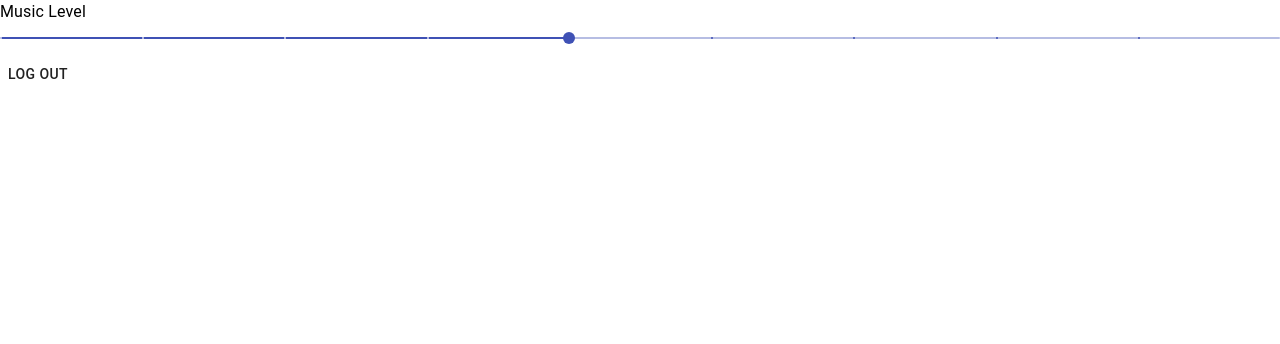
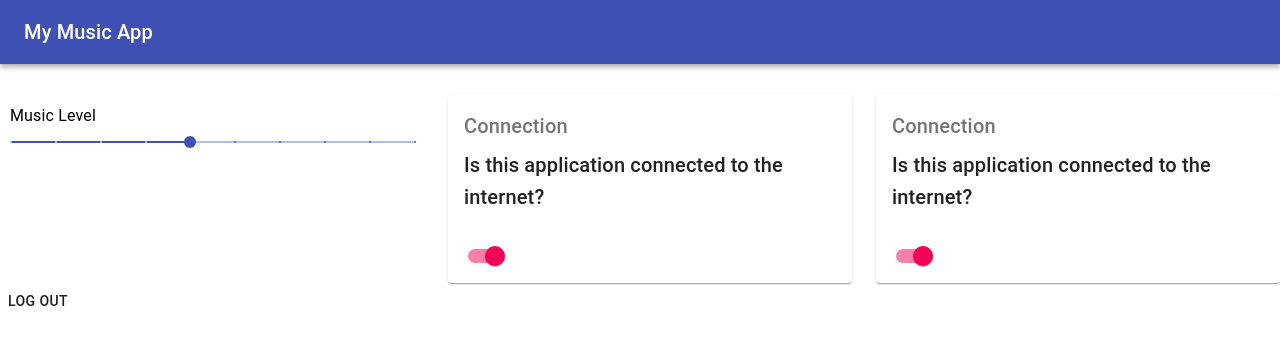
Before and after one commit to mikematt23/myMusicApp, a React (Create React App) app: page / in a window 1280 px wide. Both pictures are taken after a click on the button "LOG IN". Shown: the top 344 px of the page. Built offline with nearby package versions, Linux system fonts and the light colour scheme.

Commit message:
switch component and grid styling

```diff
--- a/src/App.js
+++ b/src/App.js
@@ -4,7 +4,8 @@ import './App.css';
 import Button from '@material-ui/core/Button'
 import Login from './Components/Login'
 
-import NavBar from './Navbar'
+import NavBar from './Components/Navbar'
+import SimpleCard from './Components/Switch'
 
 
 
@@ -29,6 +30,7 @@ class App extends React.Component{
       return(
         <div>
           <Login loggedIn = {this.state.isLoggedIn} click = {this.changeState}/>
+
         </div>
       )
     } else{
--- a/src/Components/Login.js
+++ b/src/Components/Login.js
@@ -3,13 +3,34 @@ import Slider from '@material-ui/core/Slider'
 import App from "../App"
 import Button from '@material-ui/core/Button'
 import Typography from '@material-ui/core/Typography'
+import SimpleCard from './Switch'
+import Grid from '@material-ui/core/Grid';
+import { makeStyles } from '@material-ui/core/styles';
+import NavBar from './Navbar'
 
+const useStyles = makeStyles((theme) => ({
+  root: {
+    flexGrow: 1,
+  },
+  paper: {
+    margin: '10px',
+
+  },
+  grid:{
+    paddingTop: '30px'
+  }
+}));
 
 const Login = (props)=>{
+  const classes = useStyles();
    if(props.loggedIn){
      return(
        <div>
-         <div>
+         <div className = {classes.root}>
+           <NavBar></NavBar>
+
+           <Grid className = {classes.grid}container spacing={3}>
+             <Grid className = {classes.paper} item xs>
           <Typography> Music Level</Typography>
            <Slider
            defaultValue={50}
@@ -20,6 +41,15 @@ const Login = (props)=>{
            min={10}
            max={100}
            />
+           </Grid>
+           <Grid item xs>
+             <SimpleCard></SimpleCard>
+           </Grid>
+           <Grid item xs>
+             <SimpleCard></SimpleCard>
+           </Grid>
+
+           </Grid>
          </div>
          <Button onClick ={props.click}>Log Out</Button>
        </div>
--- /dev/null
+++ b/src/Components/Switch.js
@@ -0,0 +1,59 @@
+import React from 'react';
+import { makeStyles } from '@material-ui/core/styles';
+import Card from '@material-ui/core/Card';
+import CardActions from '@material-ui/core/CardActions';
+import CardContent from '@material-ui/core/CardContent';
+import Button from '@material-ui/core/Button';
+import Typography from '@material-ui/core/Typography';
+import Switch from '@material-ui/core/Switch';
+
+const useStyles = makeStyles({
+  root: {
+    minWidth: 275,
+  },
+  bullet: {
+    display: 'inline-block',
+    margin: '0 2px',
+    transform: 'scale(0.8)',
+  },
+  title: {
+    fontSize: 14,
+  },
+  pos: {
+    marginBottom: 12,
+  },
+});
+
+export default function SimpleCard() {
+  const classes = useStyles();
+  const bull = <span className={classes.bullet}>•</span>;
+  const [state, setState] = React.useState({
+    checkedA: true,
+    checkedB: true,
+  });
+  const handleChange = (event) => {
+    setState({ ...state, [event.target.name]: event.target.checked });
+  };
+  return (
+    <Card className={classes.root}>
+      <CardContent>
+        <Typography variant ="h6" color="textSecondary" gutterBottom>
+          Connection
+        </Typography>
+        <Typography variant="h6" >
+          Is this application connected to the internet?
+        </Typography>
+
+      </CardContent>
+      <CardActions>
+      <Switch
+        checked={state.checkedA}
+        onChange={handleChange}
+        name="checkedA"
+        inputProps={{ 'aria-label': 'secondary checkbox' }}
+      />
+
+      </CardActions>
+    </Card>
+  );
+}
```
Also changed, not shown: src/Components/Navbar.js (renamed from src/Navbar.js).
